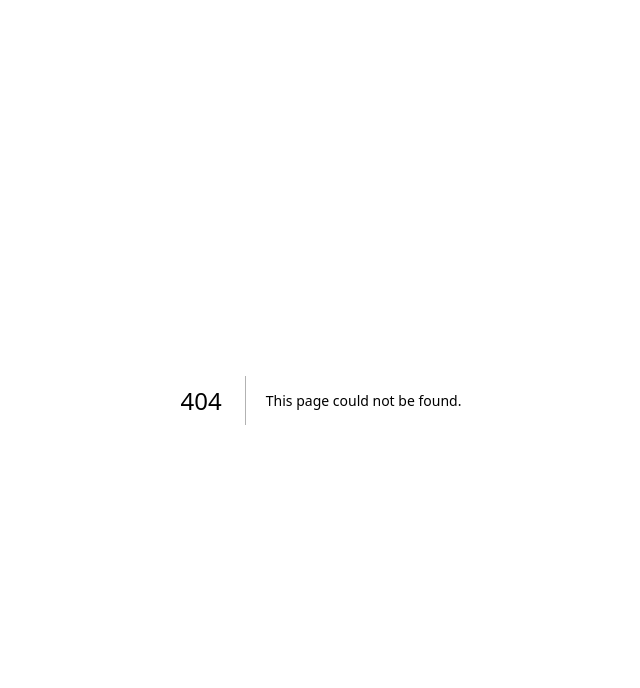
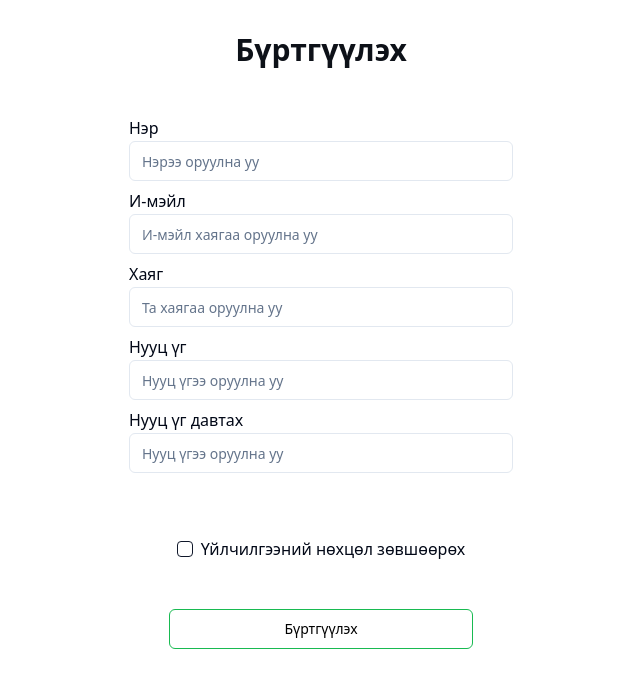
Before and after one commit to 2K241B/tsebe-Food, a Next.js app in the folder food-delivery/FE/: page /signup in a window 1280 px wide. Before the commit this address had no page. Shown: the top 688 px of the page, without its empty margins (319-959 px from the left). Built offline with nearby package versions, Linux system fonts and the light colour scheme.

Commit message:
Login uusgev

```diff
--- a/food-delivery/FE/src/app/login/Signup.js
+++ b/food-delivery/FE/src/app/signup/page.js
@@ -1,9 +1,12 @@
 import { Input } from "@/components/ui/input";
 import { Button } from "@/components/ui/button";
-import { SvgCheck } from "@/components/ui/assets/Svgs";
+import { Checkbox } from "@/components/ui/checkbox";
+
+
 const Signup = () => {
   return (
-    <div className="flex w-[448px] p-8 flex-col justify-center items-center gap-12">
+   <div className="flex flex-col items-center">
+     <div className="flex w-[448px] p-8 flex-col justify-center items-center gap-12">
       <p className="w-[384px] text-center text-3xl font-bold text-[#0D1118;]">
         Бүртгүүлэх
       </p>
@@ -31,9 +34,7 @@ const Signup = () => {
       </div>
       <div className="flex flex-col items-center gap-8">
         <div className="flex px-2 py-4 justify-center items-center gap-2 self-stretch">
-          <Button>
-            <SvgCheck />
-          </Button>
+         <Checkbox/>
           <p>Үйлчилгээний нөхцөл зөвшөөрөх</p>
         </div>
         <Button className="w-full text-black bg-white border-solid border-[1px] border-[#18BA51]">
@@ -41,6 +42,7 @@ const Signup = () => {
         </Button>
       </div>
     </div>
+   </div>
   );
 };
 export default Signup
```
